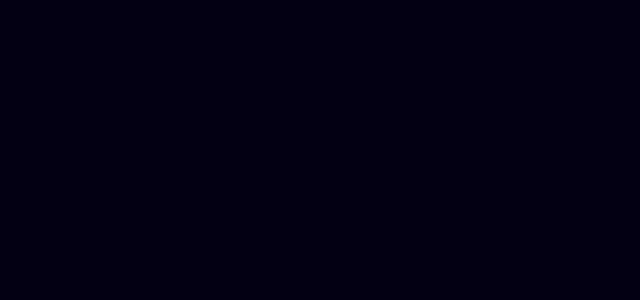
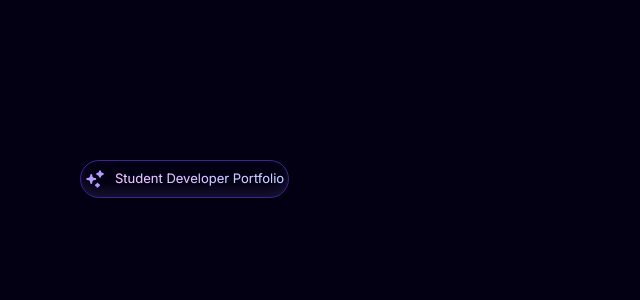
Before and after one commit to Erlendurx/portafolio, a Next.js app: page / in a window 1280 px wide. Shown: the top 300 px of the page, without its empty margins (0-640 px from the left). Built offline with nearby package versions, Linux system fonts and the light colour scheme.

Commit message:
Agregando elementos visuales

```diff
--- a/app/globals.css
+++ b/app/globals.css
@@ -1,3 +1,68 @@
 @tailwind base;
 @tailwind components;
 @tailwind utilities;
+
+.cursive {
+    font-family: "Cedarville Cursive", cursive;
+  }
+  .Welcome-text {
+    background: linear-gradient(
+        0deg,
+        rgba(255, 255, 255, 0.4),
+        rgba(255, 255, 255, 0.4)
+      ),
+      linear-gradient(90.01deg, #e59cff 0.01%, #ba9cff 50.01%, #9cb2ff 100%);
+    background-blend-mode: normal, screen;
+    -webkit-background-clip: text;
+    background-clip: text;
+    -webkit-text-fill-color: transparent;
+  }
+  .Welcome-box {
+    isolation: isolate;
+    overflow: hidden;
+    align-items: center;
+    -webkit-backdrop-filter: blur(6px);
+    backdrop-filter: blur(6px);
+    border-radius: 32px;
+    box-shadow: inset 0 -7px 11px #a48fff1f;
+    display: flex;
+
+    position: relative;
+    width: -moz-max-content;
+    width: max-content;
+    transition: 0.45s cubic-bezier(0.6, 0.6, 0, 1) box-shadow;
+  }
+
+  .button-primary {
+    background: linear-gradient(
+        180deg,
+        rgba(60, 8, 126, 0) 0%,
+        rgba(60, 8, 126, 0.32) 100%
+      ),
+      rgba(113, 47, 255, 0.12);
+    box-shadow: inset 0 0 12px #bf97ff3d;
+  }
+  .button-primary:hover {
+    background: linear-gradient(
+        180deg,
+        rgba(60, 8, 126, 0) 0%,
+        rgba(60, 8, 126, 0.42) 100%
+      ),
+      rgba(113, 47, 255, 0.24);
+    box-shadow: inset 0 0 12px #bf97ff70;
+  }
+
+  /* Hide scrollbar for IE, Edge and Firefox */
+  .scrollbar-hidden {
+    -ms-overflow-style: none; /* IE and Edge */
+    scrollbar-width: none; /* Firefox */
+  }
+  .scrollbar-hidden::-webkit-scrollbar {
+    display: none;
+  }
+
+
+
+  html {
+    scroll-behavior: smooth;
+  }
--- a/components/main/Hero.tsx
+++ b/components/main/Hero.tsx
@@ -1,4 +1,5 @@
 import React from 'react'
+import HeroContent from '../sub/HeroContent'
 
 const Hero = () => {
   return (
@@ -11,6 +12,7 @@ const Hero = () => {
         >
             <source src='/blackhole.webm' type='video/webm' />
         </video>
+        <HeroContent />
     </div>
   )
 }
--- /dev/null
+++ b/components/sub/HeroContent.tsx
@@ -0,0 +1,28 @@
+"use client";
+
+import React from 'react'
+import {motion} from 'framer-motion'
+import { slideInFromTop } from '@/utils/motion'
+import { SparklesIcon } from '@heroicons/react/16/solid'
+
+const HeroContent = () => {
+  return (
+    <motion.div
+    initial="Hidden"
+    animate="visible"
+    className='flex flex-row items-center justify-center px-20 mt-40 w-full z-[20]'
+    >
+        <div className='h-full w-full flex flex-col gap-5 justify-center m-auto text-start'>
+        <motion.div
+        variants={slideInFromTop}
+        className='Welcome-box py-[8px] px-[4px] border border-[#7042f88b] opacity-[0.9]'
+        >
+            <SparklesIcon className='text-[#b49bff] mr-[10px] h-5 w-5' />
+            <h1 className='Welcome-text text-[13px]'>Student Developer Portfolio</h1>
+        </motion.div>
+        </div>
+    </motion.div>
+  )
+}
+
+export default HeroContent
--- a/package.json
+++ b/package.json
@@ -9,6 +9,7 @@
     "lint": "next lint"
   },
   "dependencies": {
+    "@heroicons/react": "^2.1.5",
     "next": "14.2.10",
     "react": "^18",
     "react-dom": "^18"
--- /dev/null
+++ b/utils/motion.ts
@@ -0,0 +1,39 @@
+export function slideInFromLeft(delay: number) {
+    return {
+      hidden: { x: -100, opacity: 0 },
+      visible: {
+        x: 0,
+        opacity: 1,
+        transition: {
+          delay: delay,
+          duration: 0.5,
+        },
+      },
+    };
+  }
+
+  export function slideInFromRight(delay: number) {
+    return {
+      hidden: { x: 100, opacity: 0 },
+      visible: {
+        x: 0,
+        opacity: 1,
+        transition: {
+          delay: delay,
+          duration: 0.5,
+        },
+      },
+    };
+  }
+
+  export const slideInFromTop = {
+    hidden: { y: -100, opacity: 0 },
+    visible: {
+      y: 0,
+      opacity: 1,
+      transition: {
+        delay: 0.5,
+        duration: 0.5,
+      },
+    },
+  };
```
Also changed, not shown: 1 other file (tests, documents, lock files or other folders).
